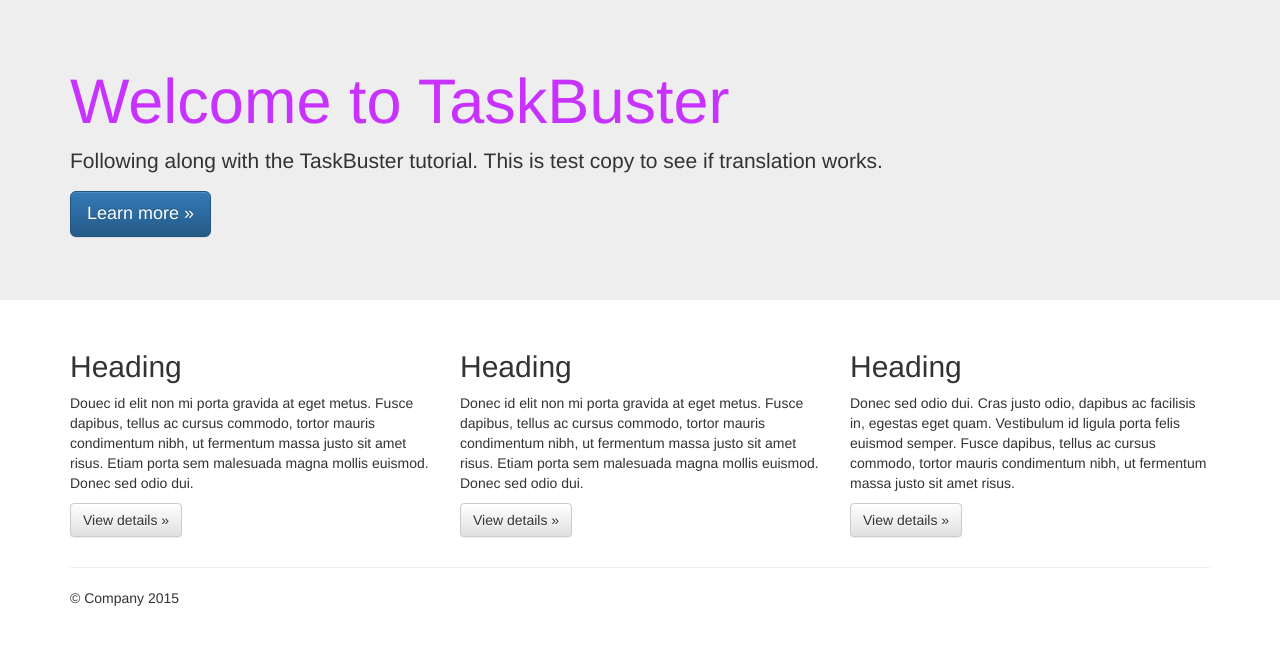
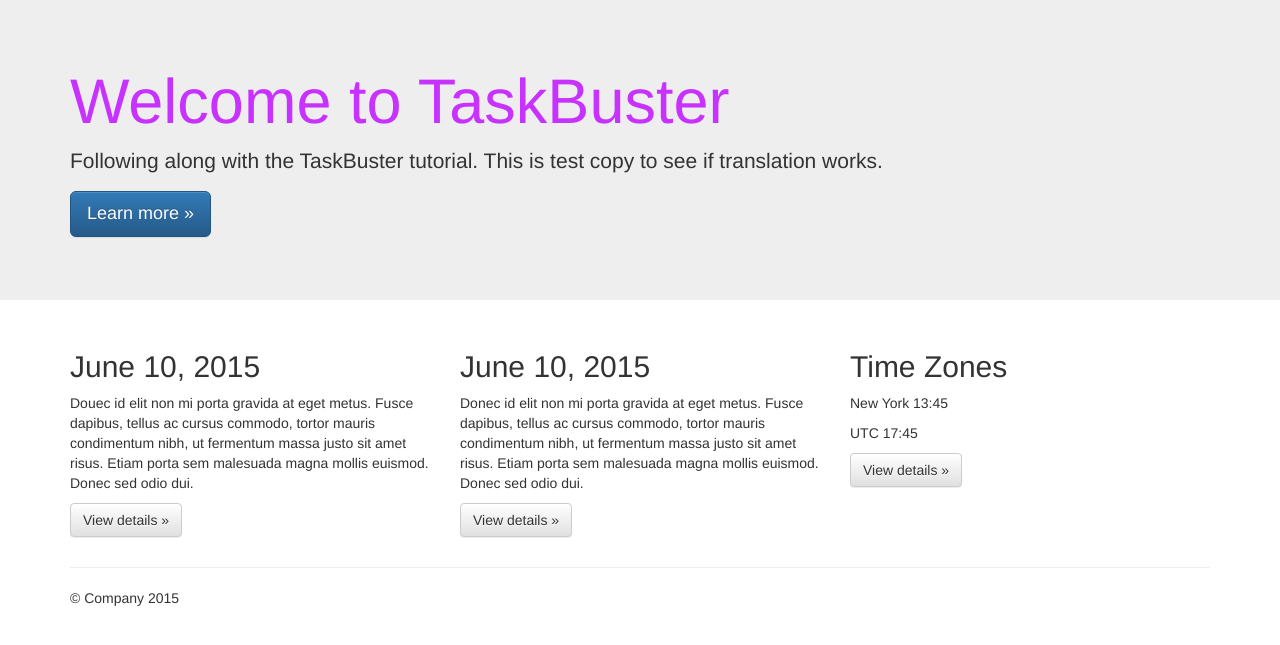
Before and after one commit to Guin-/TaskBuster, a Django app: page /en/ in a window 1280 px wide. Shown: the part 51-696 px from the top of the page. Run offline with Django 3.2, Linux system fonts and the light colour scheme; some libraries are stand-ins or nearby versions.

Commit message:
update requirements, display UTC and local timezone

```diff
--- a/requirements/base.txt
+++ b/requirements/base.txt
@@ -1 +1,2 @@
 Django==1.8
+pytz==2015.4
--- a/requirements/development.txt
+++ b/requirements/development.txt
@@ -1 +1,2 @@
+-r base.txt
 Django==1.8
--- a/requirements/production.txt
+++ b/requirements/production.txt
@@ -1 +1,3 @@
+-r base.txt
+
 Django==1.8
--- a/requirements/testing.txt
+++ b/requirements/testing.txt
@@ -1,3 +1,5 @@
+-r base.txt
+
 Django==1.8
 selenium==2.45.0
 coverage==3.7.1
--- a/taskbuster/settings/base.py
+++ b/taskbuster/settings/base.py
@@ -103,7 +103,7 @@ LANGUAGES = (
 
 LANGUAGE_CODE = 'en-us'
 
-TIME_ZONE = 'UTC'
+TIME_ZONE = 'America/New_York'
 
 USE_I18N = True
 
--- a/taskbuster/templates/taskbuster/index.html
+++ b/taskbuster/templates/taskbuster/index.html
@@ -1,5 +1,7 @@
 {% extends "base.html" %}
 {% load i18n %}
+{% load l10n %}
+{% load tz %}
 {% block head_title %}TaskBuster Django Tutorial{% endblock %}
 
 {% block content %}
@@ -16,18 +18,20 @@
       <!-- Example row of columns -->
       <div class="row">
         <div class="col-md-4">
-          <h2>Heading</h2>
+            <h2 id="local-date">{{today}}</h2>
           <p>Douec id elit non mi porta gravida at eget metus. Fusce dapibus, tellus ac cursus commodo, tortor mauris condimentum nibh, ut fermentum massa justo sit amet risus. Etiam porta sem malesuada magna mollis euismod. Donec sed odio dui. </p>
           <p><a class="btn btn-default" href="#" role="button">View details &raquo;</a></p>
         </div>
         <div class="col-md-4">
-          <h2>Heading</h2>
+          <h2 id="non-local-date">{{today|unlocalize}}</h2>
           <p>Donec id elit non mi porta gravida at eget metus. Fusce dapibus, tellus ac cursus commodo, tortor mauris condimentum nibh, ut fermentum massa justo sit amet risus. Etiam porta sem malesuada magna mollis euismod. Donec sed odio dui. </p>
           <p><a class="btn btn-default" href="#" role="button">View details &raquo;</a></p>
        </div>
         <div class="col-md-4">
-          <h2>Heading</h2>
-          <p>Donec sed odio dui. Cras justo odio, dapibus ac facilisis in, egestas eget quam. Vestibulum id ligula porta felis euismod semper. Fusce dapibus, tellus ac cursus commodo, tortor mauris condimentum nibh, ut fermentum massa justo sit amet risus.</p>
+          <h2>Time Zones</h2>
+          <p> New York <span id="time-tz">{{now|time:"H:i"}}</span></p>
+          <p> UTC <span id="time-utc">{{now|utc|time:"H:i"}}</span></p>
+          <p id="time-ny">
           <p><a class="btn btn-default" href="#" role="button">View details &raquo;</a></p>
         </div>
       </div>
--- a/taskbuster/views.py
+++ b/taskbuster/views.py
@@ -1,8 +1,12 @@
 # -*- coding: utf-8 -*-
+import datetime
 from django.shortcuts import render
+from django.utils.timezone import now
 
 def home(request):
-    return render(request, 'taskbuster/index.html', {})
+    today = datetime.date.today()
+    return render(request, 'taskbuster/index.html', {'today': today,
+                                                     'now': now})
 
 def home_files(request, filename):
     return render(request, filename, {}, content_type="text/plain")
```
Also changed, not shown: functional_tests/test_all_users.py (+21 -0 lines).
